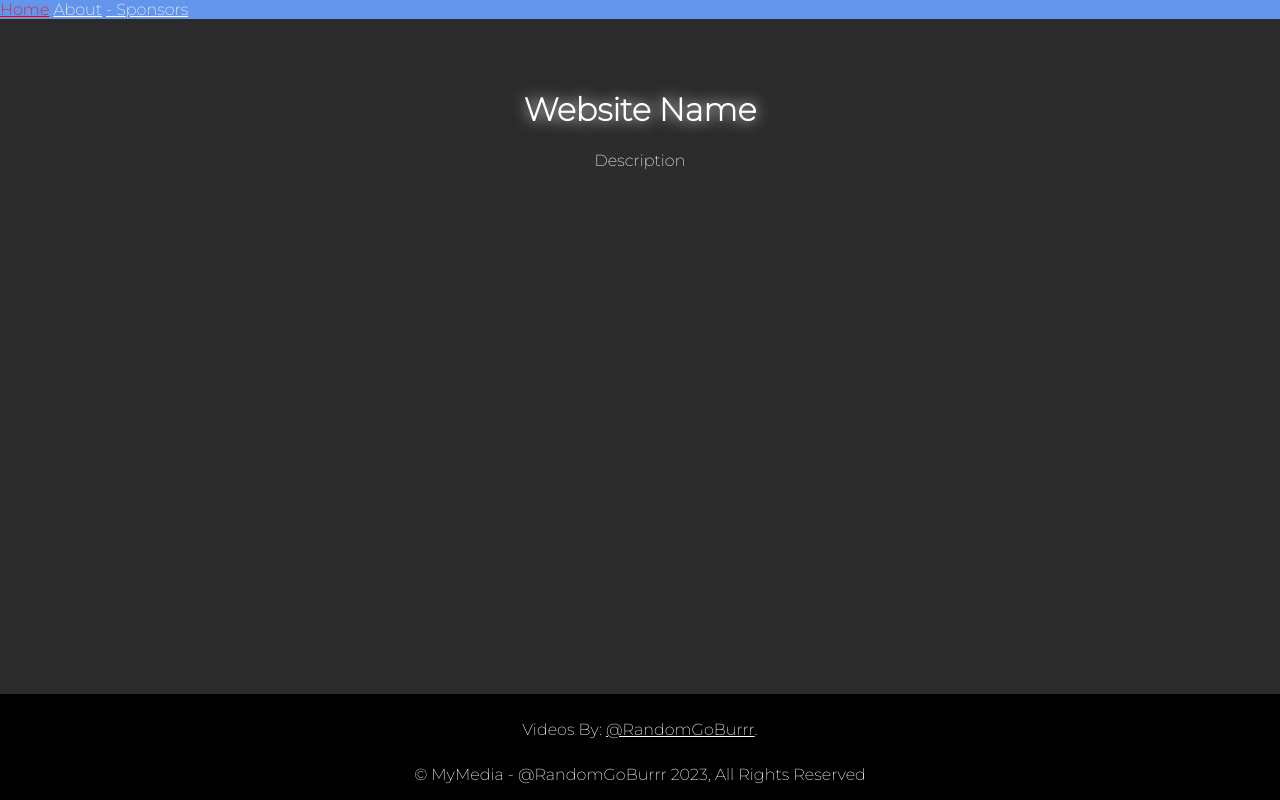
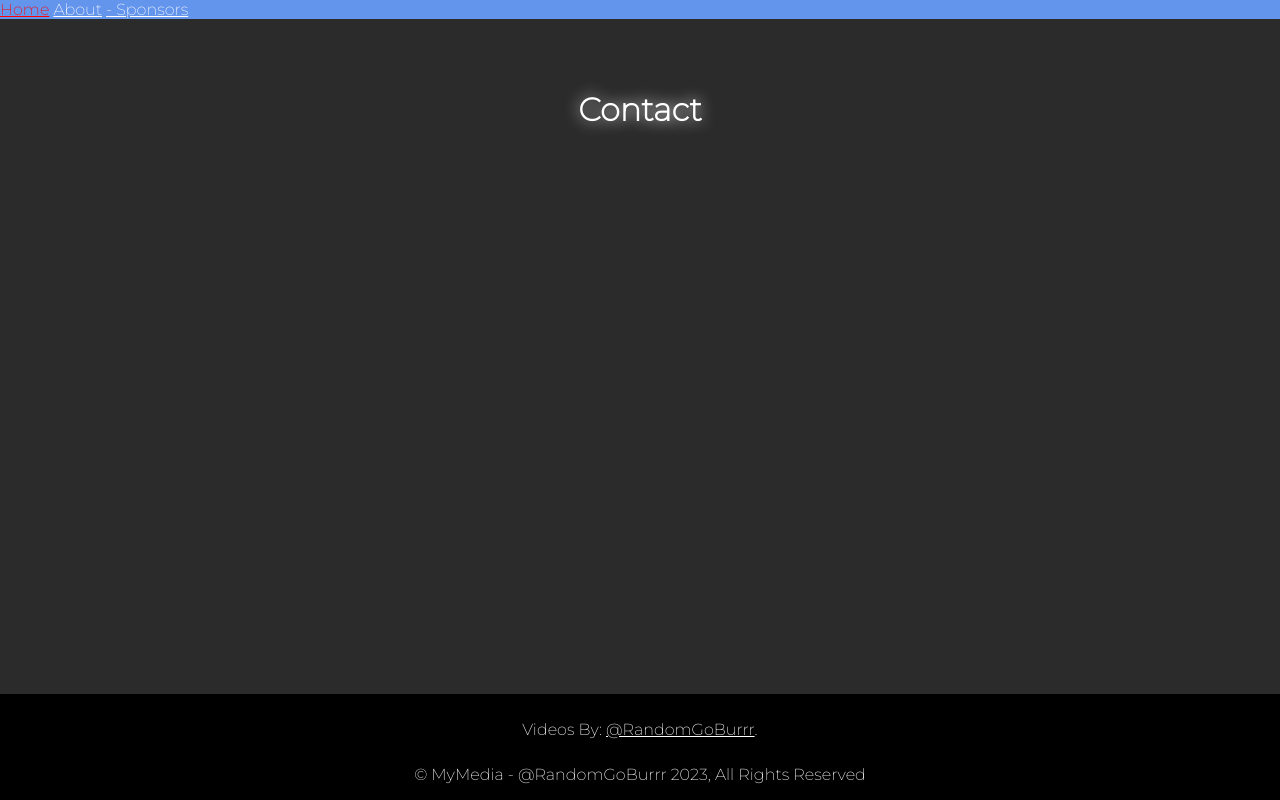
Before and after one commit to techarb2/MyMedia-RandomGoBurrr, a plain HTML site: page contact.html in a window 1280 px wide. Drawn offline with Linux system fonts and the light colour scheme.

Commit message:
Update contact.html

```diff
--- a/contact.html
+++ b/contact.html
@@ -4,6 +4,7 @@
     <meta charset="utf-8">
     <meta name="viewport" content="width=device-width">
     <title>MyMedia - Contact</title>
+    <link rel="icon" type="image/x-icon" href="randomgoburrr.png">
     <link href="style.css" rel="stylesheet" type="text/css" />
   </head>
   <body>
@@ -12,8 +13,8 @@
       <a href="about.html">About</a>
       <a href="sponsors.html"> - Sponsors</a>
     </div>
-    <h1 class="title">Website Name</h1>
-    <p class="description">Description</p>
+    <h1 class="title">Contact</h1>
+    <p class="description"></p>
 
 
     <div class="footer">
```
